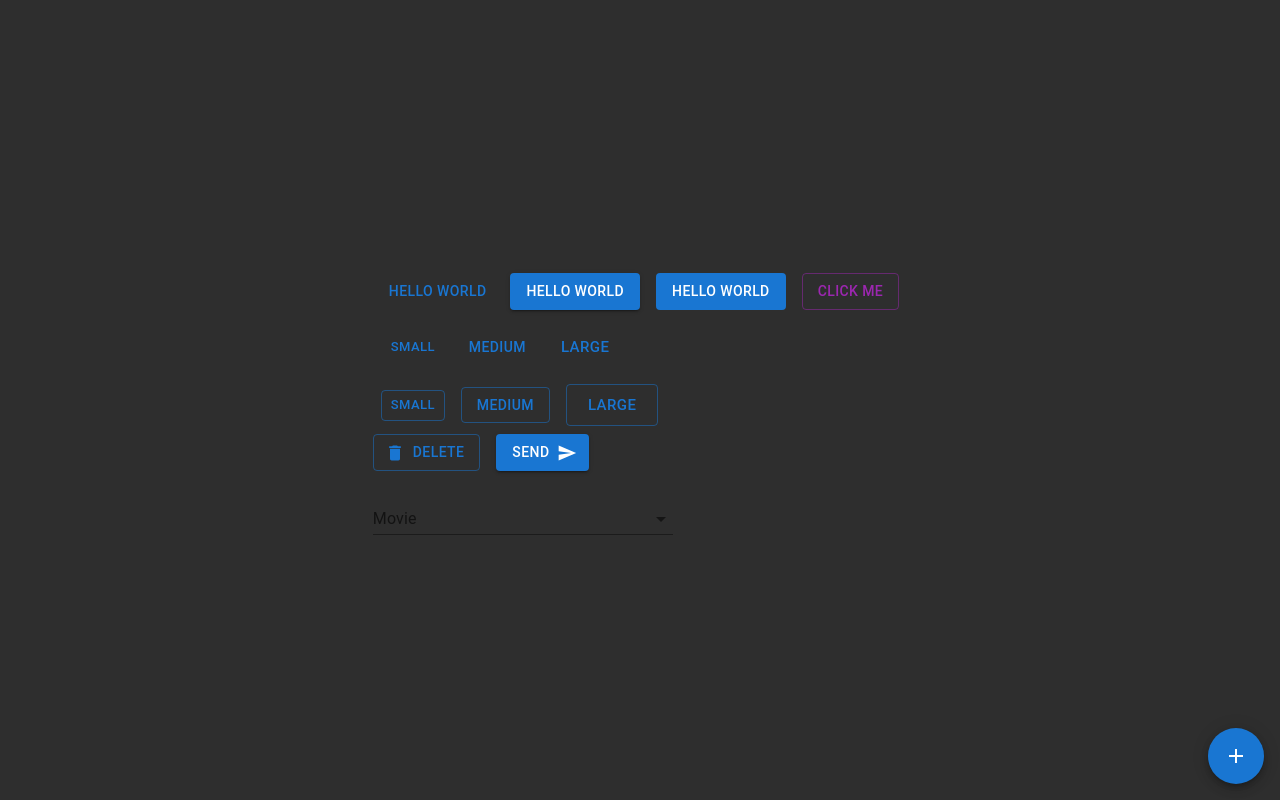
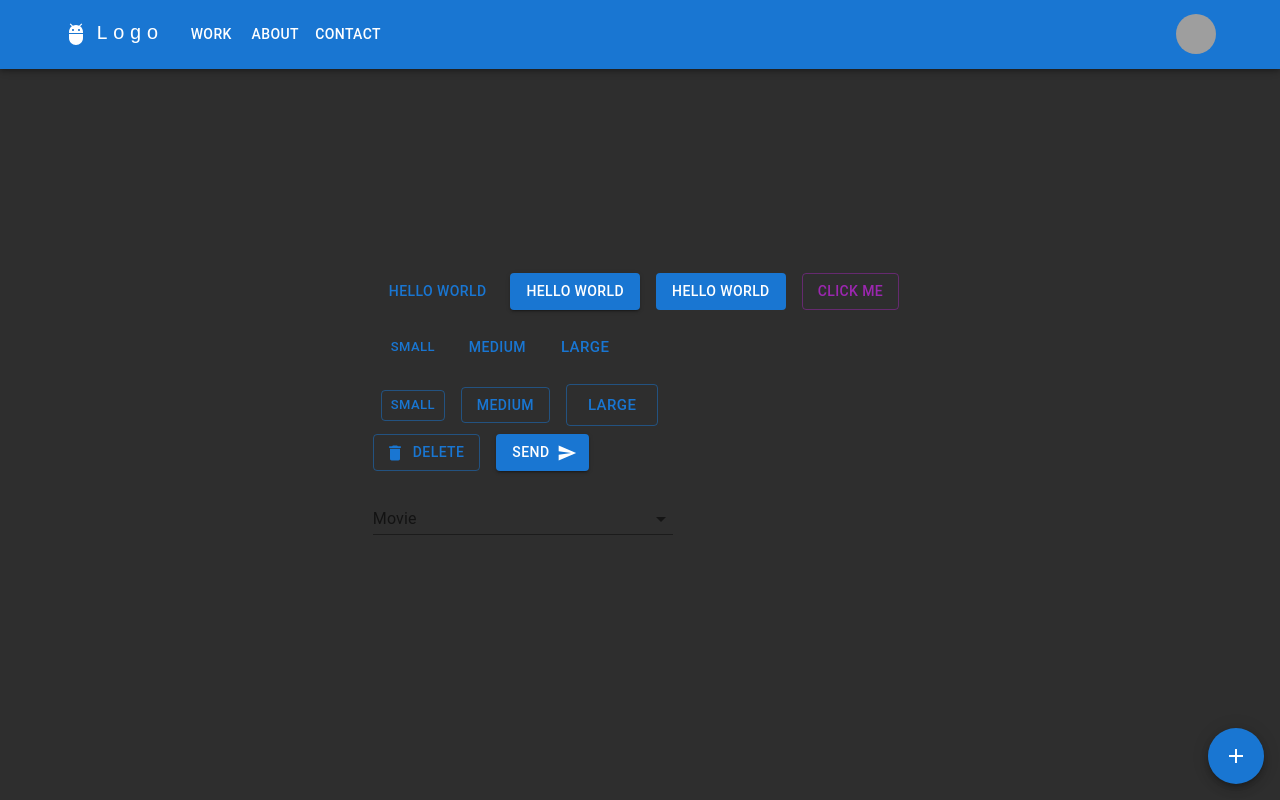
Before and after one commit to haroldjeshua/mui-test-react, a React (Create React App) app: page / in a window 1280 px wide. Built offline with nearby package versions, Linux system fonts and the light colour scheme; grey boxes are pictures that could not be loaded.

Commit message:
added appbar for testing syntax practice

```diff
--- a/src/App.js
+++ b/src/App.js
@@ -1,10 +1,12 @@
 import Combobox from './components/Combobox';
 import Buttons from './components/Buttons';
 import FloatingActionButtons from './components/FloatingActionButtons';
+import ResponsiveAppBar from './components/ResponsiveAppBar';
 
 function App() {
 	return (
 		<div className="container">
+			<ResponsiveAppBar />
 			<Buttons />
 			<Combobox />
 			<FloatingActionButtons />
--- /dev/null
+++ b/src/components/ResponsiveAppBar.jsx
@@ -0,0 +1,160 @@
+import { useState } from "react"
+import { AppBar, Box, Toolbar, IconButton, Typography, Menu, Container, Avatar, Button, Tooltip, MenuItem } from "@mui/material"
+import MenuIcon from '@mui/icons-material/Menu'
+import AdbIcon from '@mui/icons-material/Adb'
+
+const pages = ['Work', 'About', 'Contact']
+const settings = ['Profile', 'Account', 'Dashboard', 'Logout']
+
+const ResponsiveAppBar = () => {
+	const [anchorElNav, setAnchorElNav] = useState(null)
+	const [anchorElUser, setAnchorElUser] = useState(null)
+
+	const handleOpenNavMenu = (e) => {
+		setAnchorElNav(e.currentTarget)
+	}
+
+	const handleOpenUserMenu = (e) => {
+		setAnchorElUser(e.currentTarget)
+	}
+
+	const handleCloseNavMenu = () => {
+		setAnchorElNav(null)
+	}
+
+	const handleCloseUserMenu = () => {
+		setAnchorElUser(null)
+	}
+
+  return (
+	<AppBar>
+		<Container>
+			<Toolbar disableGutters>
+				<AdbIcon sx={{ display: {xs: 'none', md: 'flex'}, mr: 1 }} />
+				<Typography
+					variant="h6"
+					noWrap
+					component="a"
+					href="/"
+					sx={{
+						mr: 2,
+						display: {xs: 'none', md: 'flex'},
+						fontFamily: 'monospace',
+						letterSpacing: '.3rem',
+						color: 'inherit',
+						textDecoration: 'none',
+					}}
+				>
+					Logo
+				</Typography>
+
+				<Box sx={{ flexGrow: 1, display: { xs: 'flex', md: 'none'} }}>
+					<IconButton
+						size="large"
+						aria-label="account of current user"
+						aria-controls="menu-appbar"
+						aria-haspopup="true"
+						color="inherit"
+						onClick={handleOpenNavMenu}
+					>
+						<MenuIcon />
+					</IconButton>
+					<Menu
+						id="menu-appbar"
+						anchorEl={anchorElNav}
+						anchorOrigin={{
+							vertical: 'bottom',
+							horizontal: 'left',
+						}}
+						keepMounted
+						transformOrigin={{
+							vertical: 'top',
+							horizontal: 'left',
+						}}
+						open={Boolean(anchorElNav)}
+						onClose={handleCloseNavMenu}
+						sx={{
+							display: { xs:'block', md: 'none' },
+						}}
+					>
+						{pages.map((page) => (
+							<MenuItem
+								key={page}
+								onClick={handleCloseNavMenu}
+							>
+								<Typography textAlign="center">{page}</Typography>
+							</MenuItem>
+						))}
+					</Menu>
+				</Box>
+
+				<AdbIcon sx={{ display: { xs: 'flex', md: 'none'}, mr: 1 }} />
+
+				<Typography
+					variant="h5"
+					noWrap
+					component="a"
+					href=""
+					sx={{
+						mr: 2,
+						display: { xs: 'flex', md: 'none' },
+						flexGrow: 1,
+						fontFamily: 'monospace',
+						fontWeight: 700,
+						letterSpacing: '.3rem',
+						color: 'inherit',
+						textDecoration: 'none',
+					}}
+				>
+					Logo
+				</Typography>
+
+				<Box sx={{ flexGrow: 1, display: { xs: 'none', md: 'flex'} }}>
+					{pages.map((page) => (
+						<Button
+							key={page}
+							onClick={handleCloseNavMenu}
+							sx={{ my: 2, color: 'white', display: 'block' }}
+						>
+							{page}
+						</Button>
+					))}
+				</Box>
+
+				<Box sx={{ flexGrow: 0 }}>
+					<Tooltip title="Open settings">
+						<IconButton onClick={handleOpenUserMenu} sx={{ p: 0 }} >
+							<Avatar alt="Harv Dev" src="/static/images/avatar/2.jpg" />
+						</IconButton>
+					</Tooltip>
+
+					<Menu
+						id="menu-appbar"
+						sx={{ mt: '45px' }}
+						anchorEl={anchorElUser}
+						anchorOrigin={{
+							vertical: 'top',
+							horizontal: 'right',
+						}}
+						keepMounted
+						transformOrigin={{
+							vertical: 'top',
+							horizontal: 'right',
+						}}
+						open={Boolean(anchorElUser)}
+						onClose={handleCloseUserMenu}
+					>
+						{settings.map((setting) => (
+							<MenuItem key={setting} onClick={handleCloseUserMenu}>
+								<Typography textAlign="center">{setting}</Typography>
+							</MenuItem>
+						))}
+					</Menu>
+				</Box>
+			</Toolbar>
+		</Container>
+	</AppBar>
+  )
+}
+
+export default ResponsiveAppBar
```
